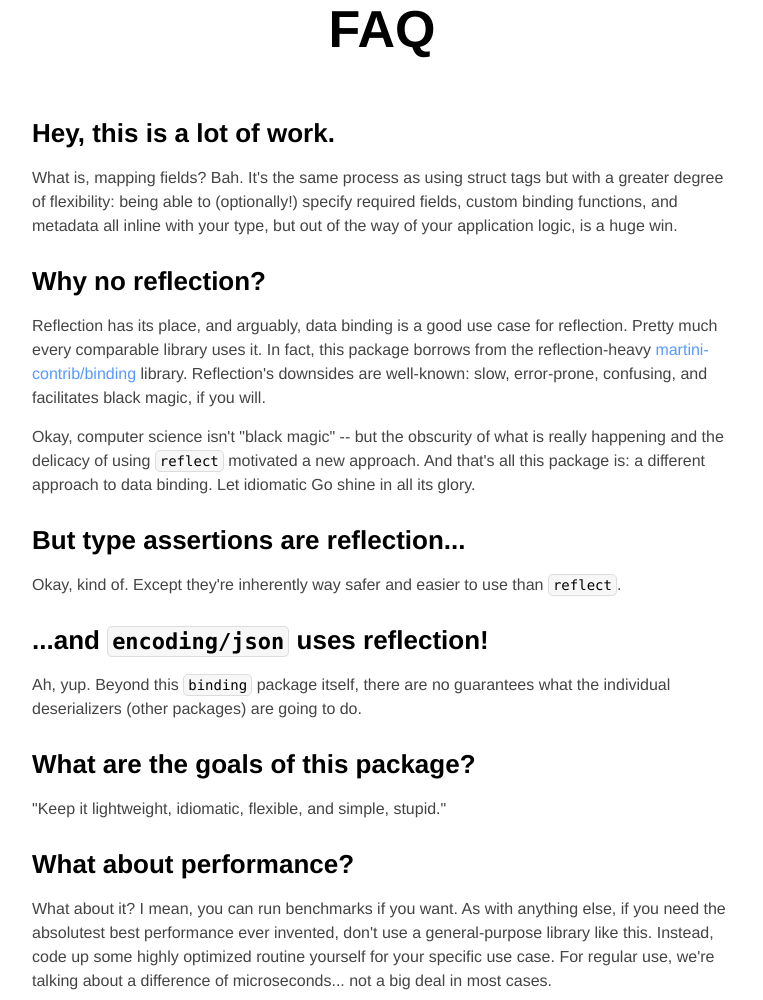
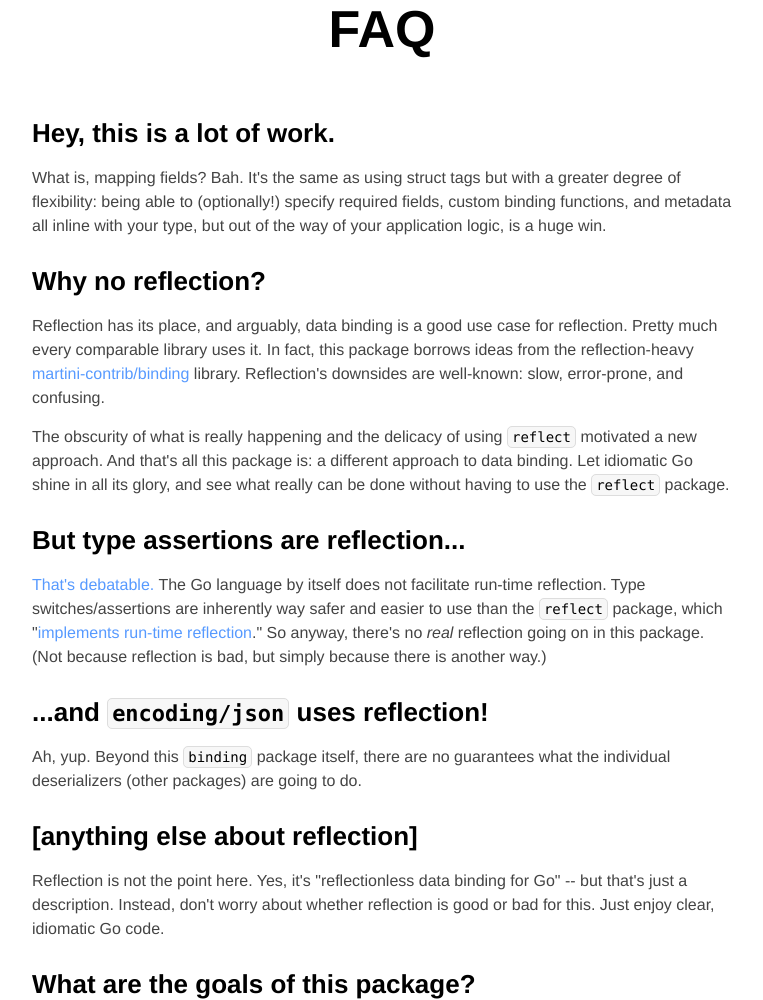
Before and after one commit to mholt/binding, a plain HTML site: page index.html in a window 1280 px wide. Shown: the part 3230-4230 px from the top of the page, without its empty margins (258-1021 px from the left). Drawn offline with Linux system fonts and the light colour scheme.

Commit message:
Clarified a few apparent pain points

```diff
--- a/index.html
+++ b/index.html
@@ -123,7 +123,7 @@ if errs.Handle(response) {
 				<br>
 
 				<p>
-					Form data doesn't require struct tags, but you can <a href="http://golang.org/pkg/encoding/json/#Marshal">use them for deserializing JSON</a> like usual. (Here's <a href="https://mholt.github.io/json-to-go">a convenient way</a> to convert JSON into a Go struct.)
+					Form data doesn't require struct tags, but you can <a href="http://golang.org/pkg/encoding/json/#Marshal">use them for deserializing JSON</a> like usual. (<a href="https://mholt.github.io/json-to-go">Here's a convenient way</a> to convert JSON into a Go struct.)
 				</p>
 			<code class="block">type LoginForm struct {
 	Username string `json:"user_name"`
@@ -185,26 +185,30 @@ if errs.Handle(response) {
 			<div class="prefix-20 grid-60 suffix-20">
 				<h4>Hey, this is a lot of work.</h4>
 				<p>
-					What is, mapping fields? Bah. It's the same process as using struct tags but with a greater degree of flexibility: being able to (optionally!) specify required fields, custom binding functions, and metadata all inline with your type, but out of the way of your application logic, is a huge win.
+					What is, mapping fields? Bah. It's the same as using struct tags but with a greater degree of flexibility: being able to (optionally!) specify required fields, custom binding functions, and metadata all inline with your type, but out of the way of your application logic, is a huge win.
 				</p>
 
 				<h4>Why no reflection?</h4>
 				<p>
-					Reflection has its place, and arguably, data binding is a good use case for reflection. Pretty much every comparable library uses it. In fact, this package borrows from the reflection-heavy <a href="https://github.com/martini-contrib/binding">martini-contrib/binding</a> library. Reflection's downsides are well-known: slow, error-prone, confusing, and facilitates <i>black magic</i>, if you will.
+					Reflection has its place, and arguably, data binding is a good use case for reflection. Pretty much every comparable library uses it. In fact, this package borrows ideas from the reflection-heavy <a href="https://github.com/martini-contrib/binding">martini-contrib/binding</a> library. Reflection's downsides are well-known: slow, error-prone, and confusing.
 				</p>
-
 				<p>
-					Okay, computer science isn't "black magic" -- but the obscurity of what is really happening and the delicacy of using <code>reflect</code> motivated a new approach. And that's all this package is: a different approach to data binding. Let idiomatic Go shine in all its glory.
+					The obscurity of what is really happening and the delicacy of using <code>reflect</code> motivated a new approach. And that's all this package is: a different approach to data binding. Let idiomatic Go shine in all its glory, and see what really can be done without having to use the <code>reflect</code> package.
 				</p>
 
 				<h4>But type assertions are reflection...</h4>
 				<p>
-					Okay, kind of. Except they're inherently way safer and easier to use than <code>reflect</code>.
+					<a href="https://groups.google.com/d/msg/golang-nuts/1_myxfyl8Hw/YnC9Mc--QosJ">That's debatable.</a> The Go language by itself does not facilitate run-time reflection. Type switches/assertions are inherently way safer and easier to use than the <code>reflect</code> package, which "<a href="http://golang.org/pkg/reflect/">implements run-time reflection</a>." So anyway, there's no <i>real</i> reflection going on in this package. (Not because reflection is bad, but simply because there is another way.)
 				</p>
 
 				<h4>...and <code>encoding/json</code> uses reflection!</h4>
 				<p>
 					Ah, yup. Beyond this <code>binding</code> package itself, there are no guarantees what the individual deserializers (other packages) are going to do.
+				</p>
+
+				<h4>[anything else about reflection]</h4>
+				<p>
+					Reflection is not the point here. Yes, it's "reflectionless data binding for Go" -- but that's just a description. Instead, don't worry about whether reflection is good or bad for this. Just enjoy clear, idiomatic Go code.
 				</p>
 
 				<h4>What are the goals of this package?</h4>
@@ -221,6 +225,11 @@ if errs.Handle(response) {
 				<p>
 					Initially, it was supposed to be a contributed middleware for <a href="https://github.com/codegangsta/negroni">Negroni</a>. However, it quickly became clear that there was no reason to make this package middleware: all you need is a function call. So it became a generalized binding package that can be used anywhere, with nearly any framework or none at all, for nearly any request format.
 				</p>
+
+				<h4>Why isn't this project called "vampire"?</h4>
+				<p>
+					Because there's no black magic here.
+				</p>
 			</div>
 		</div>
 		<footer>
--- a/resources/css/common.css
+++ b/resources/css/common.css
@@ -16,6 +16,14 @@ a {
 a:hover {
 	color: #DA3A3A;
 	text-decoration: none;
+}
+
+i {
+	font-style: italic;
+}
+
+b {
+	font-weight: bold;
 }
 
 code,
```
